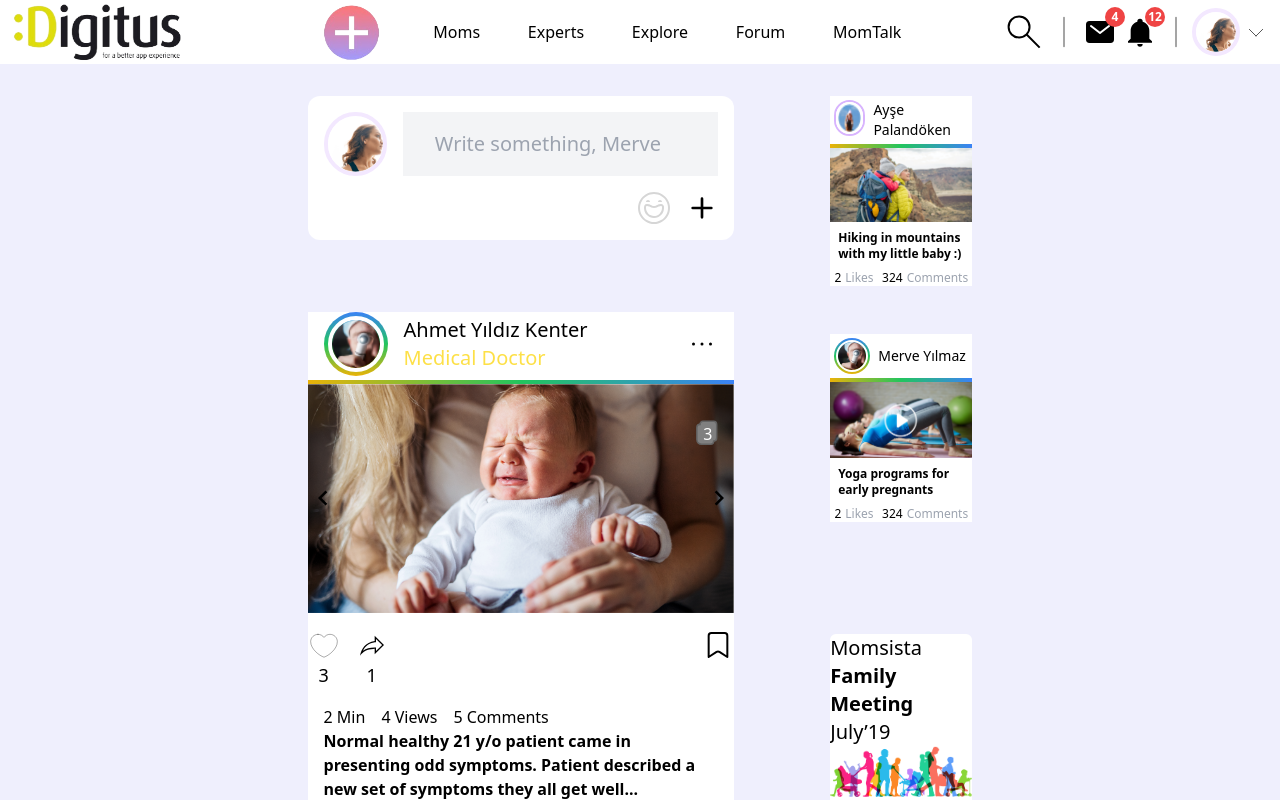
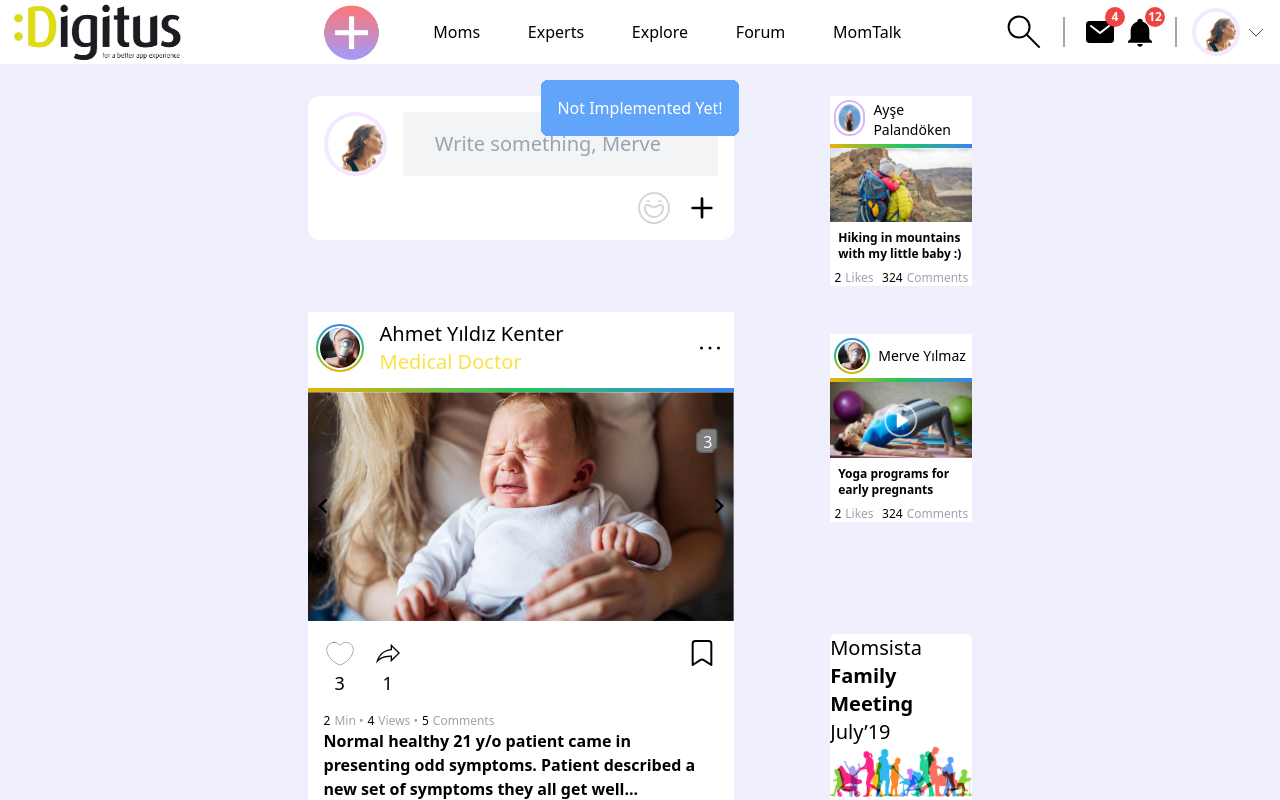
Before and after one commit to UmutKarakuyu/digitus_web_case, a Vue app in the folder digitus_web_case/: page / in a window 1280 px wide. Both pictures are taken after a click on the picture 355 px from the left and 344 px from the top of the page. Shown: the top 800 px of the page. Built offline with nearby package versions, Linux system fonts and the light colour scheme.

Commit message:
Changing styles for carousel, implemeting custom arrows for suggestion, initial Alert commit

```diff
--- a/digitus_web_case/package.json
+++ b/digitus_web_case/package.json
@@ -14,7 +14,9 @@
     "pinia": "^2.1.7",
     "vue": "^3.4.21",
     "vue-router": "^4.3.0",
-    "vue3-carousel": "^0.3.1"
+    "vue-toastify": "^2.0.0-alpha.2",
+    "vue3-carousel": "^0.3.1",
+    "vue3-toastify": "^0.2.1"
   },
   "devDependencies": {
     "@vitejs/plugin-vue": "^5.0.4",
--- /dev/null
+++ b/digitus_web_case/src/components/Alert.vue
@@ -0,0 +1,43 @@
+<template>
+  <div v-if="show" class="fixed inset-0 flex justify-center items-center">
+    <div class="bg-blue-400 p-4 rounded-lg text-white absolute top-20">
+      <p>Not Implemented Yet!</p>
+    </div>
+  </div>
+</template>
+
+
+<script>
+import { ref, watch } from 'vue';
+
+export default {
+  props: {
+    initialShow: {
+      type: Boolean,
+      default: false,
+    },
+  },
+  setup(props) {
+    const show = ref(props.initialShow);
+
+    watch(
+      () => props.initialShow,
+      (newValue) => {
+        show.value = newValue;
+        if (newValue) {
+          setTimeout(() => {
+            show.value = false;
+          }, 3000);
+        }
+      }
+    );
+    return {
+      show,
+    };
+  },
+};
+</script>
+
+<style>
+
+</style>
--- a/digitus_web_case/src/components/Cards.vue
+++ b/digitus_web_case/src/components/Cards.vue
@@ -3,6 +3,8 @@ import Suggestions from './Suggestions.vue';
 import { Carousel, Navigation, Slide} from 'vue3-carousel';
 import 'vue3-carousel/dist/carousel.css'
 import cardServices from '../services/CardService.js';
+import Alert from './Alert.vue';
+
 
 export default {
     name: 'Cards',
@@ -11,6 +13,7 @@ export default {
         Carousel,
         Navigation,
         Slide,
+        Alert,
     },
     data() {
         return {
@@ -21,10 +24,20 @@ export default {
                 snapAlign: 'center',
             },
             cards: [],
+            isAlertVisible: false,
         }
     },
     mounted() {
         this.getCardData();
+    },
+    watch: {
+        isAlertVisible(newVal) {
+        if (newVal) {
+            setTimeout(() => {
+            this.isAlertVisible = false;
+            }, 3000);
+        }
+        },
     },
     methods: {
         toggleLike(item) {
@@ -56,25 +69,29 @@ export default {
                 description: card.description,
                 tags: card.tags,
             }));
-        }
+        },
+        showAlert() {
+            this.isAlertVisible = true;
+        },
     }
 }
 </script>
 <template>
-    <div class=" flex flex-col pt-4 space-y-12">
+    <div class=" flex flex-col pt-4 space-y-12 z-1">
         <div v-for="item in cards" :key="item.id" >
+            <Alert :initialShow="isAlertVisible" />
             <div v-if="item.id === 2 " class="pb-12"> <Suggestions/></div>
             <div class="bg-white flex flex-col mt-2 mb-2 rounded-xl space-y-1">
-                <div :class="{'bg-gradient-to-r from-purple-200 to-blue-300 border-transparent ': item.role === 'SPONSORED', 'bg-white': item.role !== 'SPONSORED'}" class="flex flex-row justify-between px-4">
-                    <div class="flex space-x-4">
-                        <div v-if="item.role === 'Medical Doctor'" class="items-center justify-center flex h-16 w-16 rounded-full border-transparent border-t-blue-500 border-b-yellow-500 bg-gradient-to-t from-yellow-500 via-green-500 to-blue-500">
-                            <img :src="item.avatar" alt="logo" class=" h-14 w-14 border-white border-4 rounded-full">
+                <div :class="{'bg-gradient-to-r from-purple-200 to-blue-300 border-transparent ': item.role === 'SPONSORED', 'bg-white': item.role !== 'SPONSORED'}" class="flex flex-row items-center justify-between p-2">
+                    <div class="flex items-center space-x-4 ">
+                        <div v-if="item.role === 'Medical Doctor'" class="items-center justify-center flex h-12 w-12 rounded-full border-transparent  border-t-blue-500 border-b-yellow-500 bg-gradient-to-t from-yellow-500 via-green-500 to-blue-500">
+                            <img @click="showAlert" :src="item.avatar" alt="logo" class=" h-11 w-11 border-white border-2 rounded-full">
                         </div>
-                        <div v-else-if="item.role === 'SPONSORED'" class="items-center justify-center flex h-16 w-16 rounded-full border-red-300 border-2">
-                            <img :src="item.avatar" alt="logo" class=" h-14 w-14 border-white border-4 rounded-full">
+                        <div v-else-if="item.role === 'SPONSORED'" class="items-center justify-center flex h-12 w-12 rounded-full border-red-300 border-2">
+                            <img @click="showAlert" :src="item.avatar" alt="logo" class=" h-11 w-11 border-white border-2 rounded-full">
                         </div>
-                        <div v-else class="items-center justify-center flex h-16 w-16 rounded-full border-purple-300 border-2">
-                            <img :src="item.avatar" alt="logo" class=" h-14 w-14 border-white border-4 rounded-full">
+                        <div v-else class="items-center justify-center flex h-12 w-12 rounded-full border-purple-300 border-2">
+                            <img @click="showAlert" :src="item.avatar" alt="logo" class=" h-11 w-11 border-white border-2 rounded-full">
                         </div>
                         <div class="flex flex-col justify-center">
                             <h1 class="text-xl">{{item.name}}</h1>
@@ -83,14 +100,15 @@ export default {
                         </div>
                     </div>
                     <div class="flex items-center">
-                        <img src="/assets/icons/threedots.svg" alt="logo" class="h-8"/>
+                        <img @click="showAlert" src="/assets/icons/threedots.svg" alt="logo" class="h-8"/>
+                        <Alert :initialShow="isAlertVisible" />
                     </div>
                 </div>
 
                 <div class="flex flex-col space-y-4">
                     <div class="flex flex-col">
                         <div v-if="item.role !== 'SPONSORED'" class="h-1 w-full bg-gradient-to-r from-yellow-500 via-green-500 to-blue-500 border-transparent "></div>
-                        <div v-if="item?.pictures && item.pictures.length > 1" class="w-fit h-fit  object-cover">
+                        <div v-if="item?.pictures && item.pictures.length > 1" class="w-fit h-fit object-cover">
 
                            <Carousel
                                 :itemsToShow="carouselSettings.itemsToShow"
@@ -101,7 +119,7 @@ export default {
                                 :touchDrag="true"
                                 ref="carousel"
                                 v-model="currentSlide"
-                                class="z-50"
+                                class="z-1"
                             >
                                 <Slide v-for="(photo, index) in item.pictures" :key="index">
                                     <div class="z-50 justify-center items-center">
@@ -126,7 +144,7 @@ export default {
                         </div>
                         <img v-else-if="item?.pictures" :src="item.pictures" alt="logo" class="w-full object-cover"/>
                     </div>
-                    <div class="flex flex-row justify-between">
+                    <div class="flex flex-row justify-between px-4">
                         <div class="flex flex-row space-x-4">
                             <div v-if="!item.isLiked" class="flex flex-col items-center">
                                 <img src="/assets/icons/emptyheart.svg" alt="empty heart" class="h-8" @click="toggleLike(item)" />
@@ -137,7 +155,7 @@ export default {
                                 <h1 class="text-lg">{{ item.likeCount }}</h1>
                             </div>
                             <div class="flex flex-col items-center">
-                                <img src="/assets/icons/share.svg" alt="share" class="h-8"/>
+                                <img @click="showAlert" src="/assets/icons/share.svg" alt="share" class="h-8"/>
                                 <h1 v-if="item.shareCount !== 0" class="text-lg">{{ item.shareCount }}</h1>
                             </div>
                         </div>
@@ -149,10 +167,20 @@ export default {
                         </div>
                     </div>
                     <div class="flex flex-col px-4 ">
-                        <div class="flex flex-row space-x-4">
-                            <p>{{item.minCount}} Min</p>
-                            <p>{{item.viewCount}} Views</p>
-                            <p>{{item.commentCount}} Comments</p>
+                        <div class="flex flex-row space-x-1">
+                            <div class=" flex flex-row space-x-1">
+                                <p class="text-xs">{{item.minCount}}</p>
+                                <p class="text-xs text-gray-400"> Min •</p>
+                            </div>
+
+                            <div class=" flex flex-row space-x-1">
+                                <p class="text-xs">{{item.viewCount}}</p>
+                                <p class="text-xs text-gray-400"> Views •</p>
+                            </div>
+                            <div class=" flex flex-row space-x-1">
+                                <p class="text-xs">{{item.commentCount}}</p>
+                                <p class="text-xs text-gray-400"> Comments</p>
+                            </div>
                         </div>
                         <div class="flex flex-row space-x-4">
                             <p class="font-bold">{{item.description}}</p>
--- a/digitus_web_case/src/components/Header.vue
+++ b/digitus_web_case/src/components/Header.vue
@@ -10,7 +10,7 @@
 </script>
 
 <template>
-  <div class=" absolute w-full items-center justify-between flex flex-row bg-white px-2">
+  <div class=" fixed z-50 w-full items-center justify-between flex flex-row bg-white px-2">
 
       <div class="w-2/12 flex justify-between items-center">
         <img src="/assets/images/logo.png" alt="logo" class="h-full sm:h-full md:h-16 lg:h-16 xl:h-16 2xl:h-16"/>
--- a/digitus_web_case/src/components/MessageBox.vue
+++ b/digitus_web_case/src/components/MessageBox.vue
@@ -1,9 +1,12 @@
 <script >
 import cardServices from '../services/CardService.js';
 import profileServices from '../services/ProfileServices.js';
-
+import Alert from './Alert.vue';
 export default {
     name: 'MessageBox',
+    components: {
+        Alert,
+    },
     data() {
         return {
             user:{
@@ -12,8 +15,18 @@ export default {
                 avatar: "",
                 role: "",
             },
-            card:{}
+            card:{},
+            isAlertVisible: false,
         }
+    },
+    watch: {
+        isAlertVisible(newVal) {
+        if (newVal) {
+            setTimeout(() => {
+            this.isAlertVisible = false;
+            }, 3000);
+        }
+        },
     },
     methods: {
         getProfileData() {
@@ -43,10 +56,13 @@ export default {
                 tags: null,
             }
             cardServices.postCard(body).catch((error) => {
-                console.log("Alert");
+                this.isAlertVisible = true;
             });
-
-        }
+        },
+        showAlert() {
+            console.log("show alert")
+            this.isAlertVisible = true;
+        },
     }
 }
 </script>
@@ -58,7 +74,7 @@ export default {
             <input v-model="this.card.description" placeholder="Write something, Merve" class="w-full bg-gray-100 pl-8 text-xl"/>
         </div>
         <div class="flex flex-row justify-end space-x-4">
-            <img src="/assets/icons/smile_emoji.svg" alt="logo" class="h-8"/>
+            <img @click="showAlert" src="/assets/icons/smile_emoji.svg" alt="logo" class="h-8"/>
             <img src="/assets/icons/plus.svg" alt="logo" class="h-8" @click="postMessage()"/>
         </div>
     </div>
```
Also changed, not shown: digitus_web_case/src/components/MeetingCard.vue (+44 -1 lines), digitus_web_case/src/components/Suggestions.vue (+27 -13 lines), 1 other file (tests, documents, lock files or other folders).
